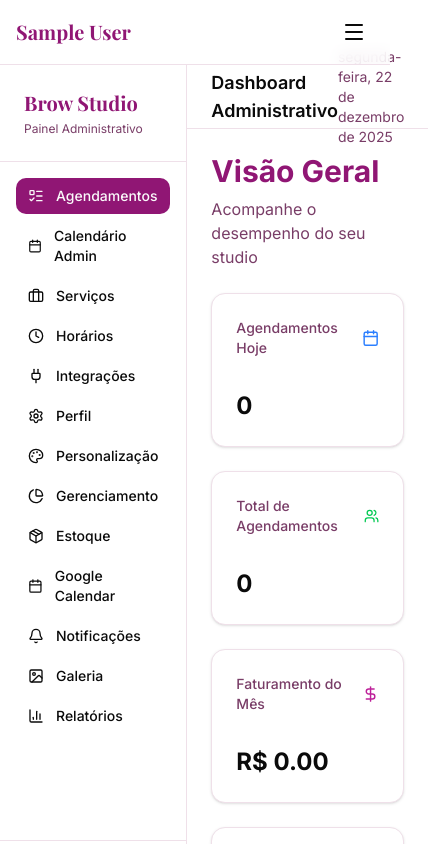
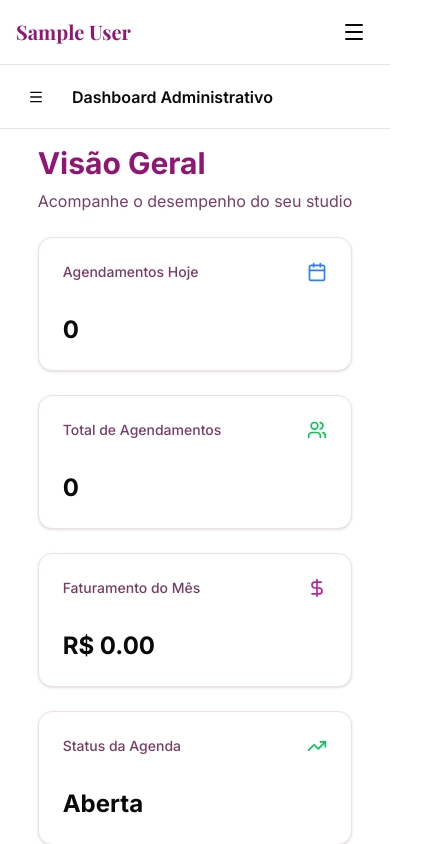
Before and after one commit to lucassa1324/agendamento-nota-front, a Next.js app: page /admin/dashboard in a window 390 px wide. Shown: the top 844 px of the page, 428 px wide, since content can reach past the window. Built offline with nearby package versions, Linux system fonts and the light colour scheme; sample sign-in values are in the browser's storage; a web font is replaced by a local one.

Commit message:
Fix: Improve dashboard responsiveness for smaller screens

```diff
--- a/src/app/admin/dashboard/layout.tsx
+++ b/src/app/admin/dashboard/layout.tsx
@@ -10,6 +10,7 @@ import {
   ImageIcon,
   ListTodo,
   LogOut,
+  Menu,
   Package,
   Palette,
   PieChart,
@@ -22,51 +23,20 @@ import { useRouter, useSearchParams } from "next/navigation";
 import type React from "react";
 import { Suspense, useEffect, useState } from "react";
 import { Button } from "@/components/ui/button";
+import { Sheet, SheetContent, SheetTrigger } from "@/components/ui/sheet";
 import { checkAdminAuth, getAdminUser, logoutAdmin } from "@/lib/admin-auth";
 import { cn } from "@/lib/utils";
 
-function AdminLayoutContent({ children }: { children: React.ReactNode }) {
-  const router = useRouter();
-  const searchParams = useSearchParams();
-  const activeTab = searchParams.get("tab") || "agendamentos";
-  const [isAuthenticated, setIsAuthenticated] = useState(false);
-  const [isLoading, setIsLoading] = useState(true);
-  const [adminUser, setAdminUser] = useState<{
-    username: string;
-    name: string;
-  } | null>(null);
-
-  useEffect(() => {
-    const authenticated = checkAdminAuth();
-    if (!authenticated) {
-      router.push("/admin");
-    } else {
-      setIsAuthenticated(true);
-      setAdminUser(getAdminUser());
-    }
-    setIsLoading(false);
-  }, [router]);
-
-  const handleLogout = () => {
-    logoutAdmin();
-    router.push("/admin");
-  };
-
-  if (isLoading) {
-    return (
-      <div className="min-h-screen flex items-center justify-center">
-        <p>Carregando...</p>
-      </div>
-    );
-  }
-
-  if (!isAuthenticated) {
-    return null;
-  }
-
-  return (
-    <div className="min-h-screen bg-background flex">
-      <aside className="w-64 bg-card border-r border-border flex flex-col">
+const Sidebar = ({
+  activeTab,
+  adminUser,
+  handleLogout,
+}: {
+  activeTab: string;
+  adminUser: { name: string; username: string } | null;
+  handleLogout: () => void;
+}) => (
+  <aside className="w-64 bg-card border-r border-border flex flex-col h-full">
     {/* Sidebar Header */}
     <div className="p-6 border-b border-border">
       <Link
@@ -75,13 +45,11 @@ function AdminLayoutContent({ children }: { children: React.ReactNode }) {
       >
         Brow Studio
       </Link>
-          <p className="text-xs text-muted-foreground mt-1">
-            Painel Administrativo
-          </p>
+      <p className="text-xs text-muted-foreground mt-1">Painel Administrativo</p>
     </div>
 
     {/* Sidebar Navigation */}
-        <nav className="flex-1 p-4 space-y-1">
+    <nav className="flex-1 p-4 space-y-1 overflow-y-auto">
       <Link
         href="/admin/dashboard?tab=agendamentos"
         className={cn(
@@ -275,16 +243,86 @@ function AdminLayoutContent({ children }: { children: React.ReactNode }) {
       </Button>
     </div>
   </aside>
+);
+
+function AdminLayoutContent({ children }: { children: React.ReactNode }) {
+  const router = useRouter();
+  const searchParams = useSearchParams();
+  const activeTab = searchParams.get("tab") || "agendamentos";
+  const [isAuthenticated, setIsAuthenticated] = useState(false);
+  const [isLoading, setIsLoading] = useState(true);
+  const [adminUser, setAdminUser] = useState<{
+    username: string;
+    name: string;
+  } | null>(null);
+
+  useEffect(() => {
+    const authenticated = checkAdminAuth();
+    if (!authenticated) {
+      router.push("/admin");
+    } else {
+      setIsAuthenticated(true);
+      setAdminUser(getAdminUser());
+    }
+    setIsLoading(false);
+  }, [router]);
+
+  const handleLogout = () => {
+    logoutAdmin();
+    router.push("/admin");
+  };
+
+  if (isLoading) {
+    return (
+      <div className="min-h-screen flex items-center justify-center">
+        <p>Carregando...</p>
+      </div>
+    );
+  }
+
+  if (!isAuthenticated) {
+    return null;
+  }
+
+  return (
+    <div className="min-h-screen bg-background flex flex-col lg:flex-row">
+      {/* Sidebar Desktop */}
+      <div className="hidden lg:block">
+        <Sidebar
+          activeTab={activeTab}
+          adminUser={adminUser}
+          handleLogout={handleLogout}
+        />
+      </div>
 
       {/* Main Content Area */}
-      <div className="flex-1 flex flex-col">
+      <div className="flex-1 flex flex-col min-w-0 overflow-hidden">
         {/* Top Bar */}
-        <header className="h-16 border-b border-border bg-card px-6 flex items-center justify-between">
-          <h1 className="font-sans text-lg font-semibold">
+        <header className="h-16 border-b border-border bg-card px-4 lg:px-6 flex items-center justify-between shrink-0">
+          <div className="flex items-center gap-4">
+            {/* Sidebar Mobile */}
+            <div className="lg:hidden">
+              <Sheet>
+                <SheetTrigger asChild>
+                  <Button variant="ghost" size="icon" className="h-10 w-10">
+                    <Menu className="h-5 w-5" />
+                  </Button>
+                </SheetTrigger>
+                <SheetContent side="left" className="p-0 w-64 border-r-0">
+                  <Sidebar
+                    activeTab={activeTab}
+                    adminUser={adminUser}
+                    handleLogout={handleLogout}
+                  />
+                </SheetContent>
+              </Sheet>
+            </div>
+            <h1 className="font-sans text-base lg:text-lg font-semibold truncate">
               Dashboard Administrativo
             </h1>
+          </div>
           <div className="flex items-center gap-2">
-            <span className="text-sm text-muted-foreground">
+            <span className="text-xs lg:text-sm text-muted-foreground hidden sm:inline-block">
               {new Date().toLocaleDateString("pt-BR", {
                 weekday: "long",
                 year: "numeric",
@@ -299,7 +337,7 @@ function AdminLayoutContent({ children }: { children: React.ReactNode }) {
         <main
           className={cn(
             "flex-1 overflow-hidden flex flex-col",
-            activeTab === "personalizacao" ? "p-0" : "p-6",
+            activeTab === "personalizacao" ? "p-0" : "p-4 lg:p-6",
           )}
         >
           {children}
--- a/src/components/admin/site-customizer.tsx
+++ b/src/components/admin/site-customizer.tsx
@@ -330,21 +330,21 @@ export function SiteCustomizer() {
 
   const widthScale =
     containerSize.width > 0
-      ? Math.max(0.1, (containerSize.width - 48) / 1280)
+      ? Math.max(0.1, (containerSize.width - 40) / 1280)
       : 1;
   const heightScale =
     containerSize.height > 0
-      ? Math.max(0.1, (containerSize.height - 48) / 850)
+      ? Math.max(0.1, (containerSize.height - 40) / 850)
       : 1;
   const desktopScale = Math.min(1, widthScale, heightScale);
 
   const mobileWidthScale =
     containerSize.width > 0
-      ? Math.max(0.1, (containerSize.width - 48) / 375)
+      ? Math.max(0.1, (containerSize.width - 40) / 375)
       : 1;
   const mobileHeightScale =
     containerSize.height > 0
-      ? Math.max(0.1, (containerSize.height - 48) / 750)
+      ? Math.max(0.1, (containerSize.height - 40) / 750)
       : 1;
   const mobileScale = Math.min(1, mobileWidthScale, mobileHeightScale);
 
@@ -503,9 +503,9 @@ export function SiteCustomizer() {
   };
 
   return (
-    <div className="flex flex-col xl:flex-row h-full w-full items-stretch overflow-hidden">
+    <div className="flex flex-col lg:flex-row h-full w-full items-stretch overflow-hidden">
       {/* Coluna da Esquerda: Navegação / Editor */}
-      <div className="w-full xl:w-87.5 flex flex-col h-full shrink-0 border-r border-border bg-card/50">
+      <div className="w-full lg:w-[400px] flex flex-col h-full shrink-0 border-r border-border bg-card/50">
         <div className="p-6 pb-2 flex items-center justify-between">
           <div>
             <h2 className="font-sans text-2xl font-bold text-primary leading-none mb-1">
@@ -672,8 +672,8 @@ export function SiteCustomizer() {
       </div>
 
       {/* Coluna da Direita: Preview em Tempo Real */}
-      <div className="flex-1 w-full h-full flex flex-col p-6">
-        <Card className="border-border shadow-2xl overflow-hidden bg-muted/20 rounded-[1.5rem] border flex-1 flex flex-col h-full">
+      <div className="flex-1 w-full h-full flex flex-col p-4 lg:p-6 min-w-0">
+        <Card className="border-border shadow-2xl overflow-hidden bg-muted/20 rounded-[1.5rem] border flex-1 flex flex-col h-full min-w-0">
           <CardHeader className="bg-card border-b border-border px-6 py-3 flex flex-row items-center justify-between space-y-0 shrink-0 h-16">
             <div className="flex items-center gap-3">
               <div className="h-8 px-4 rounded-full bg-muted/50 flex items-center gap-2 text-[10px] font-bold tracking-widest text-muted-foreground min-w-40 uppercase">
@@ -716,7 +716,7 @@ export function SiteCustomizer() {
 
           <div
             ref={containerRef}
-            className="flex-1 bg-muted/10 relative flex items-center justify-center overflow-hidden p-6"
+            className="flex-1 bg-muted/10 relative flex items-center justify-center overflow-hidden p-4 lg:p-6"
           >
             {/* Monitor / Browser Wrapper */}
             <div
@@ -741,8 +741,8 @@ export function SiteCustomizer() {
                     <div className="w-3 h-3 rounded-full bg-[#FFBD2E]" />
                     <div className="w-3 h-3 rounded-full bg-[#27C93F]" />
                   </div>
-                  <div className="flex-1 max-w-md bg-white h-6 rounded-md border border-border flex items-center px-3 gap-2">
-                    <div className="w-2 h-2 rounded-full bg-muted-foreground/20" />
+                  <div className="flex-1 max-w-md bg-white h-6 rounded-md border border-border flex items-center px-3 gap-2 overflow-hidden">
+                    <div className="w-2 h-2 rounded-full bg-muted-foreground/20 shrink-0" />
                     <span className="text-[10px] text-muted-foreground truncate">
                       {window.location.origin}
                       {activePageData?.path}
```
Lines whose indentation alone changed are shown as unchanged.
